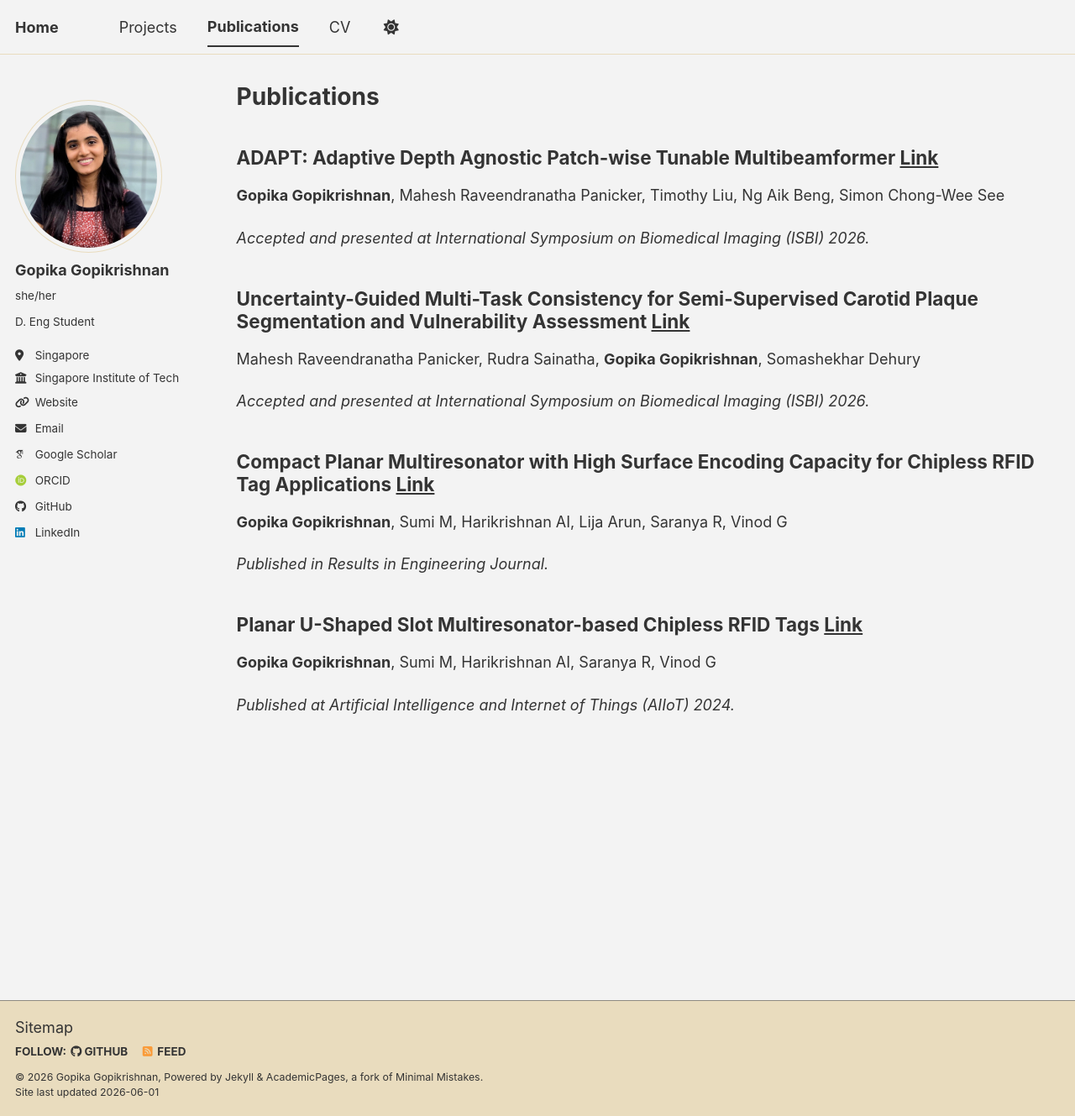
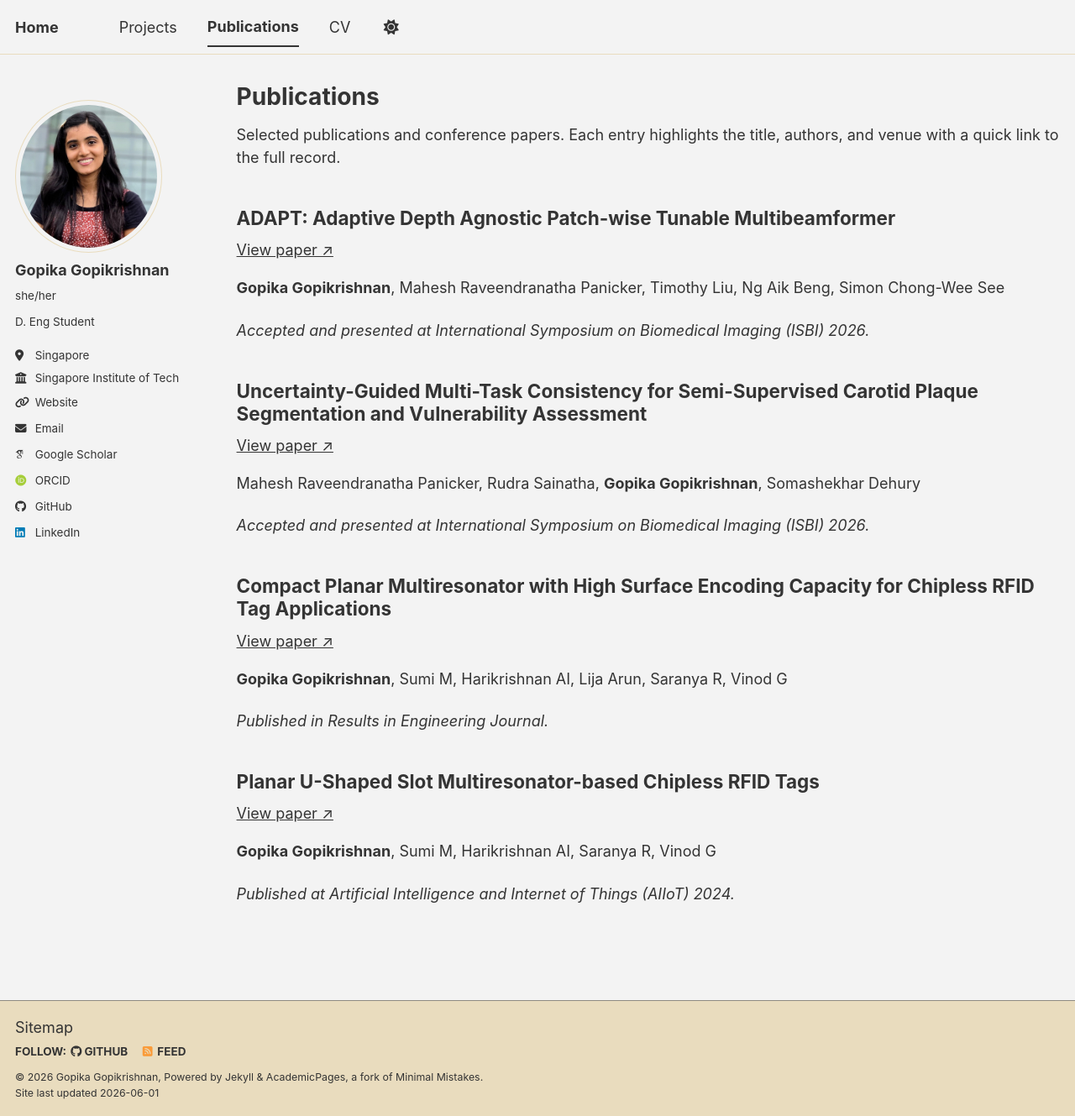
Before and after one commit to gopikagopikrishnan/gopikagopikrishnan.github.io, a Jekyll site: the page built from publications.md, in a window 1280 px wide and 1329 px high. Shown: the whole window at 84% size. Built offline with Jekyll 4.4.1, drawn with Linux system fonts in a browser that asks for light colours; some web fonts are replaced; a script bundle is joined from its source files by our own code; library files that are not in the unit come from our copies.

Commit message:
Update publications-content.html

```diff
--- a/_includes/publications-content.html
+++ b/_includes/publications-content.html
@@ -1,39 +1,57 @@
 <section class="publications-list">
+  <div class="publications-list__intro">
+    <p>Selected publications and conference papers. Each entry highlights the title, authors, and venue with a quick link to the full record.</p>
+  </div>
 
   <article class="publication-entry">
-    <h2>
+    <div class="publication-card">
+      <div class="publication-card__header">
+        <h2 class="publication-card__title">
           <strong>ADAPT: Adaptive Depth Agnostic Patch-wise Tunable Multibeamformer</strong>
-      <a href="https://ieeexplore.ieee.org/abstract/document/11515322" target="_blank" rel="noopener noreferrer">Link</a>
         </h2>
-    <p><strong>Gopika Gopikrishnan</strong>, Mahesh Raveendranatha Panicker, Timothy Liu, Ng Aik Beng, Simon Chong-Wee See</p>
-    <p><em>Accepted and presented at International Symposium on Biomedical Imaging (ISBI) 2026.</em></p>
+        <a class="publication-card__button" href="https://ieeexplore.ieee.org/abstract/document/11515322" target="_blank" rel="noopener noreferrer">View paper ↗</a>
+      </div>
+      <p class="publication-card__authors"><strong>Gopika Gopikrishnan</strong>, Mahesh Raveendranatha Panicker, Timothy Liu, Ng Aik Beng, Simon Chong-Wee See</p>
+      <p class="publication-card__venue"><em>Accepted and presented at International Symposium on Biomedical Imaging (ISBI) 2026.</em></p>
+    </div>
   </article>
 
   <article class="publication-entry">
-    <h2>
+    <div class="publication-card">
+      <div class="publication-card__header">
+        <h2 class="publication-card__title">
           <strong>Uncertainty-Guided Multi-Task Consistency for Semi-Supervised Carotid Plaque Segmentation and Vulnerability Assessment</strong>
-      <a href="https://ieeexplore.ieee.org/abstract/document/11516005" target="_blank" rel="noopener noreferrer">Link</a>
         </h2>
-    <p>Mahesh Raveendranatha Panicker, Rudra Sainatha, <strong>Gopika Gopikrishnan</strong>, Somashekhar Dehury</p>
-    <p><em>Accepted and presented at International Symposium on Biomedical Imaging (ISBI) 2026.</em></p>
+        <a class="publication-card__button" href="https://ieeexplore.ieee.org/abstract/document/11516005" target="_blank" rel="noopener noreferrer">View paper ↗</a>
+      </div>
+      <p class="publication-card__authors">Mahesh Raveendranatha Panicker, Rudra Sainatha, <strong>Gopika Gopikrishnan</strong>, Somashekhar Dehury</p>
+      <p class="publication-card__venue"><em>Accepted and presented at International Symposium on Biomedical Imaging (ISBI) 2026.</em></p>
+    </div>
   </article>
 
   <article class="publication-entry">
-    <h2>
+    <div class="publication-card">
+      <div class="publication-card__header">
+        <h2 class="publication-card__title">
           <strong>Compact Planar Multiresonator with High Surface Encoding Capacity for Chipless RFID Tag Applications</strong>
-      <a href="https://www.sciencedirect.com/science/article/pii/S2590123025024181" target="_blank" rel="noopener noreferrer">Link</a>
         </h2>
-    <p><strong>Gopika Gopikrishnan</strong>, Sumi M, Harikrishnan AI, Lija Arun, Saranya R, Vinod G</p>
-    <p><em>Published in Results in Engineering Journal.</em></p>
+        <a class="publication-card__button" href="https://www.sciencedirect.com/science/article/pii/S2590123025024181" target="_blank" rel="noopener noreferrer">View paper ↗</a>
+      </div>
+      <p class="publication-card__authors"><strong>Gopika Gopikrishnan</strong>, Sumi M, Harikrishnan AI, Lija Arun, Saranya R, Vinod G</p>
+      <p class="publication-card__venue"><em>Published in Results in Engineering Journal.</em></p>
+    </div>
   </article>
 
   <article class="publication-entry">
-    <h2>
+    <div class="publication-card">
+      <div class="publication-card__header">
+        <h2 class="publication-card__title">
           <strong>Planar U-Shaped Slot Multiresonator-based Chipless RFID Tags</strong>
-      <a href="https://doi.org/10.1109/AIIoT58432.2024.10574544" target="_blank" rel="noopener noreferrer">Link</a>
         </h2>
-    <p><strong>Gopika Gopikrishnan</strong>, Sumi M, Harikrishnan AI, Saranya R, Vinod G</p>
-    <p><em>Published at Artificial Intelligence and Internet of Things (AIIoT) 2024.</em></p>
+        <a class="publication-card__button" href="https://doi.org/10.1109/AIIoT58432.2024.10574544" target="_blank" rel="noopener noreferrer">View paper ↗</a>
+      </div>
+      <p class="publication-card__authors"><strong>Gopika Gopikrishnan</strong>, Sumi M, Harikrishnan AI, Saranya R, Vinod G</p>
+      <p class="publication-card__venue"><em>Published at Artificial Intelligence and Internet of Things (AIIoT) 2024.</em></p>
+    </div>
   </article>
-
 </section>
```
Lines whose indentation alone changed are shown as unchanged.
